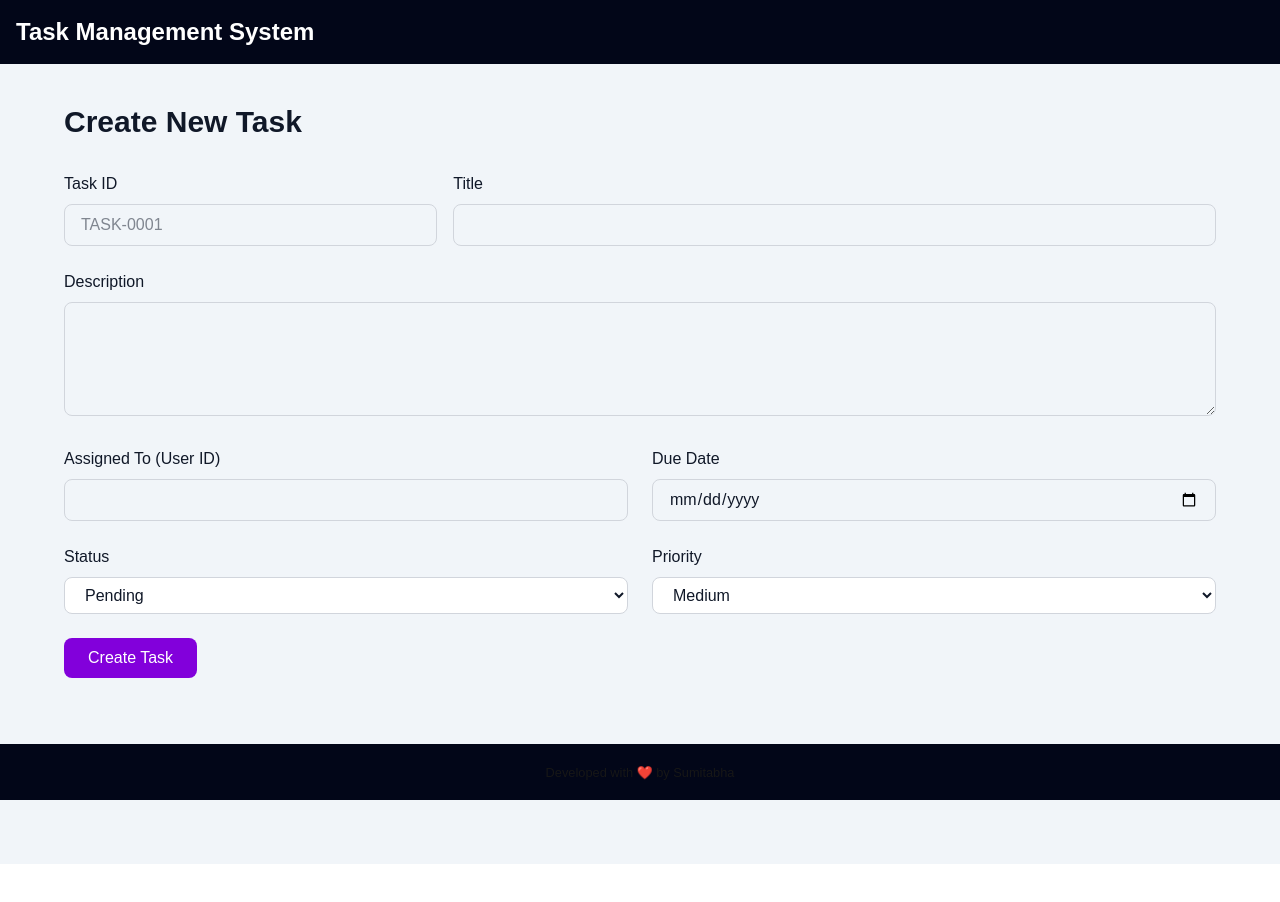
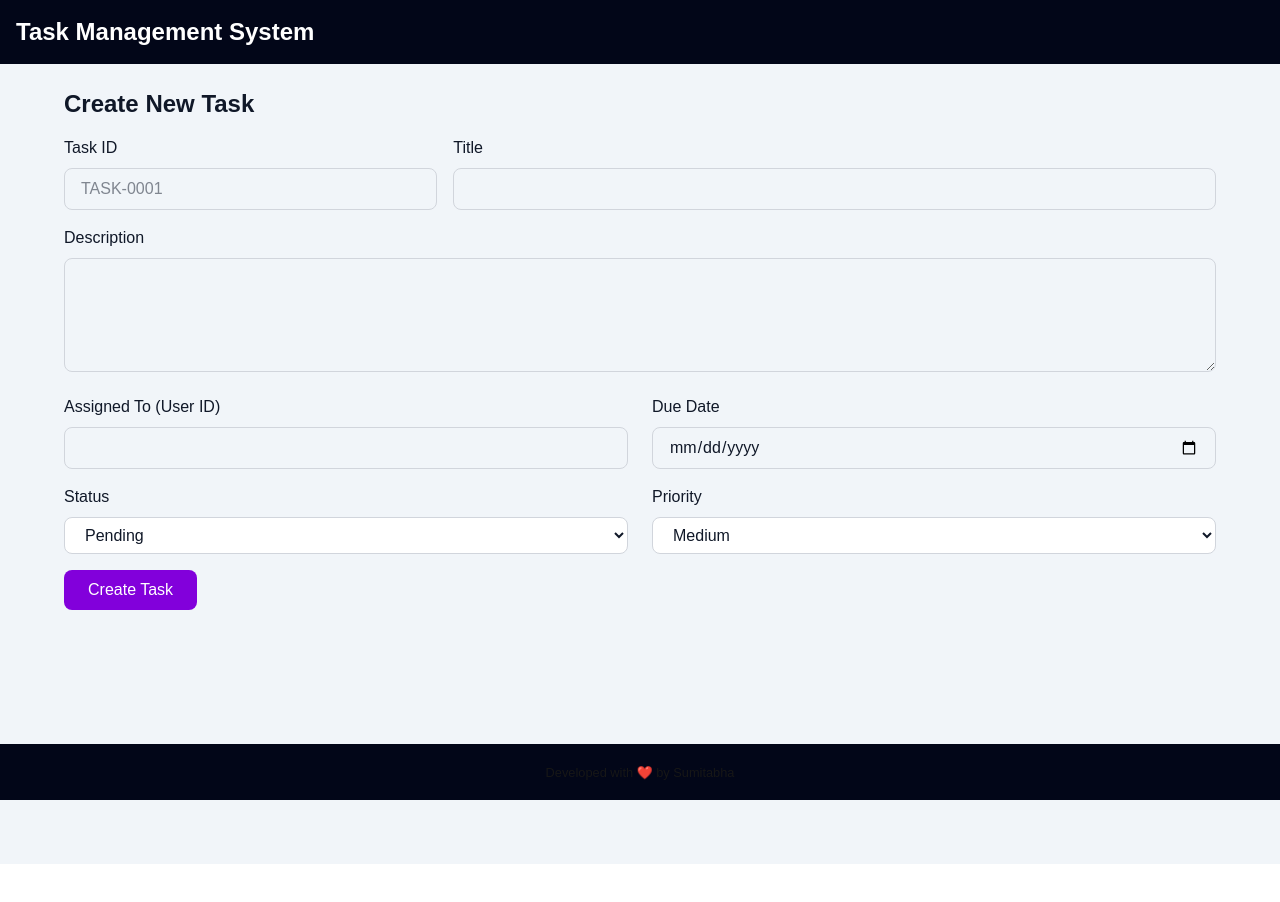
Before and after one commit to dSumitabha/tmsystem, a Next.js app: page /create-task in a window 1280 px wide. Shown: the top 902 px of the page. Built offline with nearby package versions, Linux system fonts and the light colour scheme.

Commit message:
task form compacted

```diff
--- a/src/app/components/TaskForm.jsx
+++ b/src/app/components/TaskForm.jsx
@@ -37,10 +37,10 @@ export default function TaskForm({ existingTask }) {
     };
 
     return (
-        <div className="min-h-screen w-full px-6 py-10 bg-slate-100 dark:bg-gray-900 text-gray-900 dark:text-gray-100">
+        <div className="min-h-screen w-full px-6 py-6 bg-slate-100 dark:bg-gray-900 text-gray-900 dark:text-gray-100">
             <div className="max-w-6xl mx-auto">
-                <h1 className="text-3xl font-semibold mb-8">Create New Task</h1>
-                <form onSubmit={handleSubmit} className="space-y-6">
+                <h1 className="text-2xl font-semibold mb-4">Create New Task</h1>
+                <form onSubmit={handleSubmit} className="space-y-4">
                     <div className="grid lg:grid-cols-12 gap-4">
                         <div className="lg:col-span-4">
                             <label className="block mb-2 font-medium">Task ID</label>
```
Also changed, not shown: 1 other file (tests, documents, lock files or other folders).
